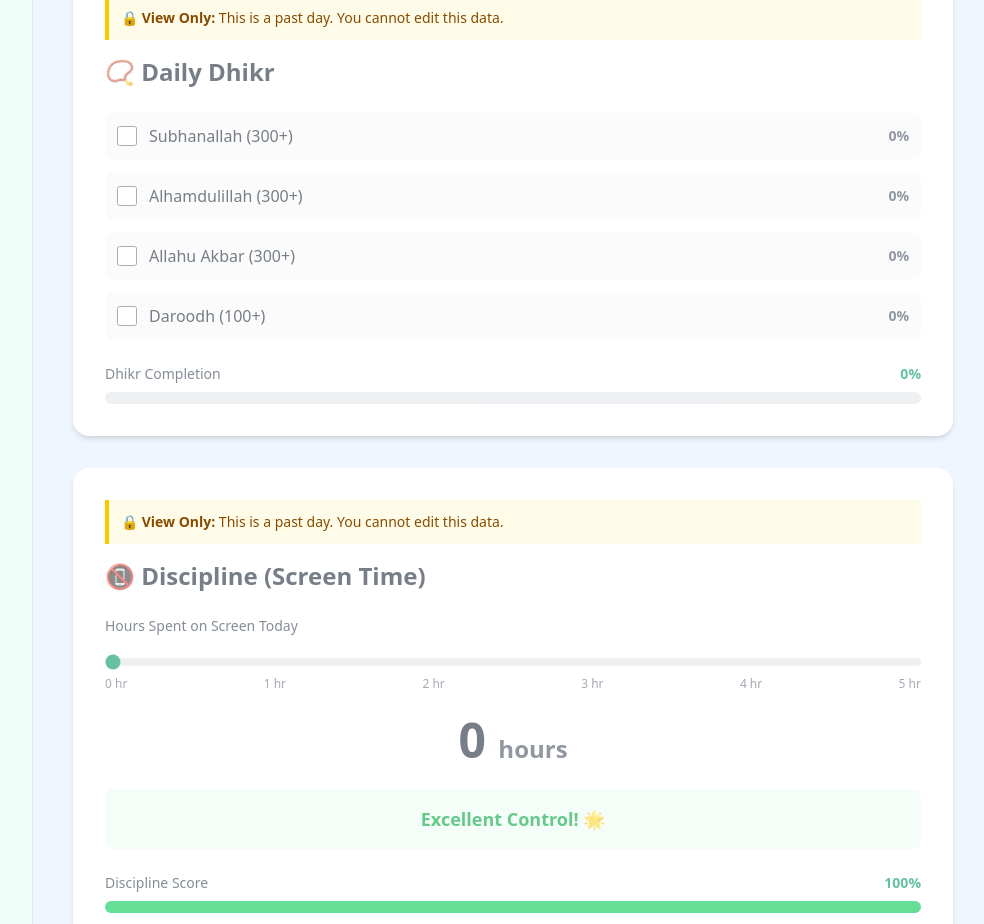
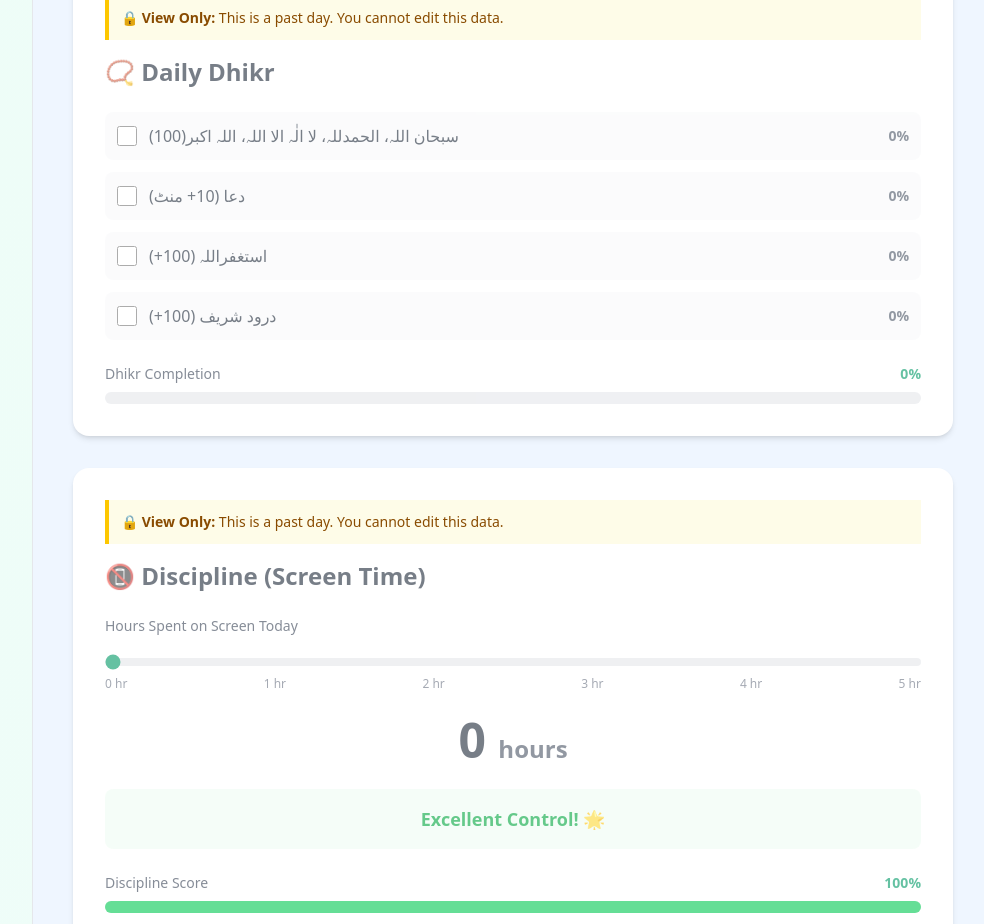
Before and after one commit to AzharAliCodes/ramazan_sepeical, a React (Vite) app: page /boys in a window 1280 px wide. Shown: the part 2680-3604 px from the top of the page, without its empty margins (287-1271 px from the left). Built offline with nearby package versions, Linux system fonts and the light colour scheme.

Commit message:
some final daily dakhir added

```diff
--- a/src/components/DhikrCard.jsx
+++ b/src/components/DhikrCard.jsx
@@ -16,10 +16,10 @@ const DhikrCard = ({ dhikr, onChange, isLocked = false }) => {
   };
 
   const dhikrItems = [
-    { name: 'subhanallah', label: 'Subhanallah (300+)' },
-    { name: 'alhamdulillah', label: 'Alhamdulillah (300+)' },
-    { name: 'allahuAkbar', label: 'Allahu Akbar (300+)' },
-    { name: 'daroodh', label: 'Daroodh (100+)' }
+    { name: 'subhanallah', label: 'سبحان اللہ، الحمدللہ، لا الٰہ الا اللہ، اللہ اکبر(100)' },
+    { name: 'alhamdulillah', label: 'دعا (10+ منٹ)' },
+    { name: 'allahuAkbar', label: 'استغفراللہ (100+)' },
+    { name: 'daroodh', label: 'درود شریف (100+)' }
   ];
 
   return (
```
